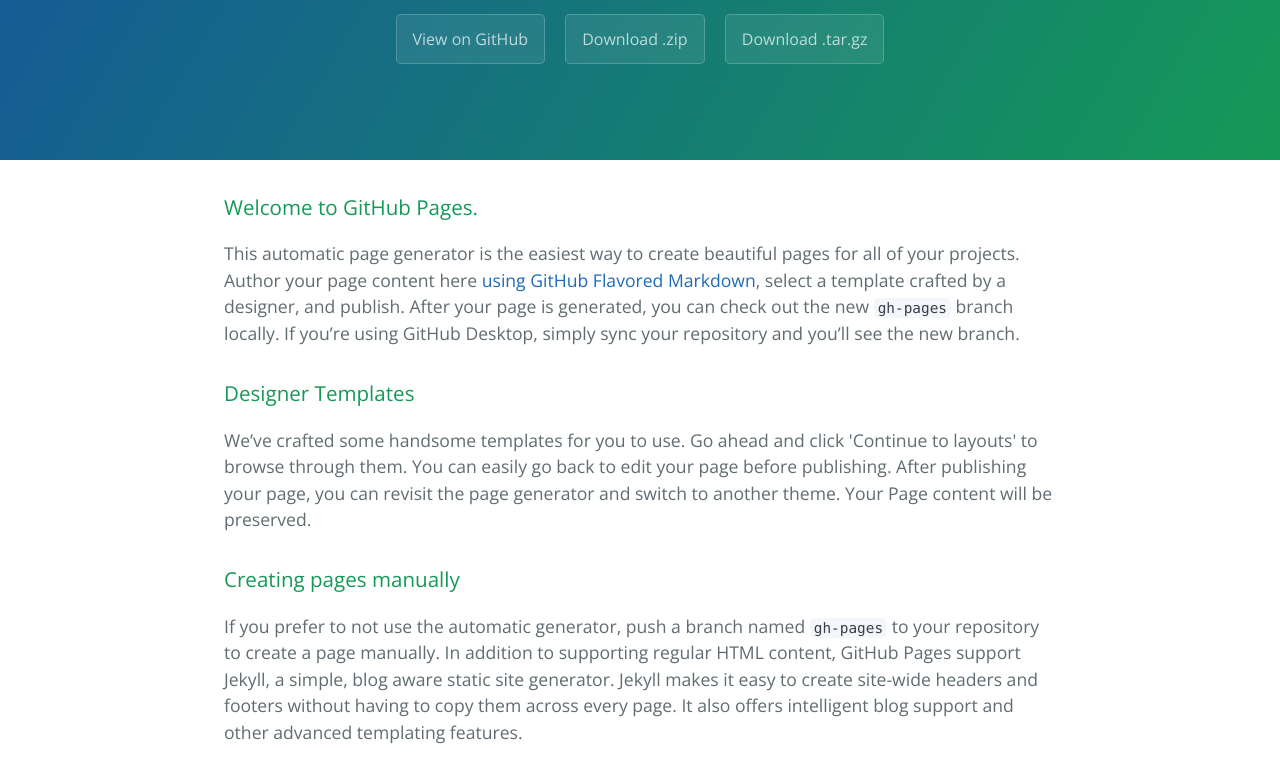
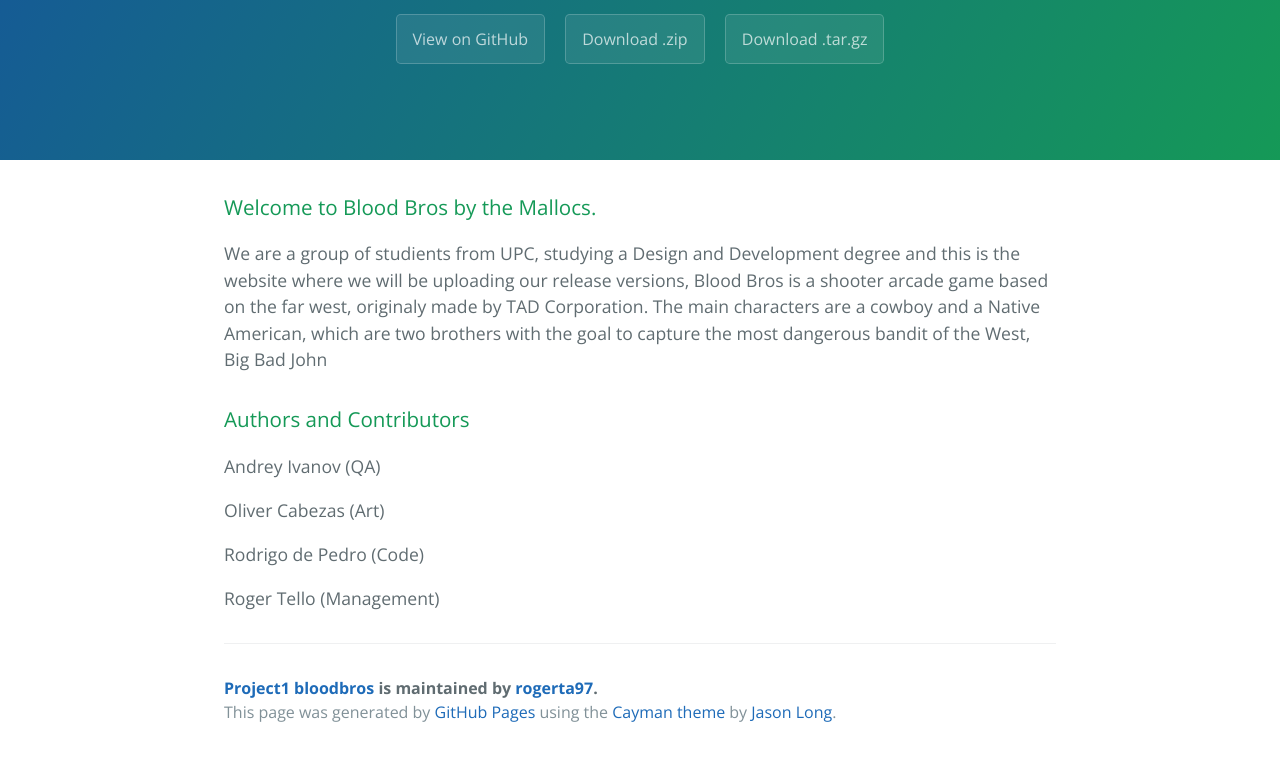
Before and after one commit to rodrigodpl/Project1_BloodBros, a plain HTML site: page index.html in a window 1280 px wide. Shown: the part 176-950 px from the top of the page. Drawn offline with nearby package versions, Linux system fonts and the light colour scheme.

```diff
--- a/index.html
+++ b/index.html
@@ -20,29 +20,20 @@
 
     <section class="main-content">
       <h3>
-<a id="welcome-to-github-pages" class="anchor" href="#welcome-to-github-pages" aria-hidden="true"><span aria-hidden="true" class="octicon octicon-link"></span></a>Welcome to GitHub Pages.</h3>
+<a id="welcome-to-blood-bros-by-the-mallocs" class="anchor" href="#welcome-to-blood-bros-by-the-mallocs" aria-hidden="true"><span aria-hidden="true" class="octicon octicon-link"></span></a>Welcome to Blood Bros by the Mallocs.</h3>
 
-<p>This automatic page generator is the easiest way to create beautiful pages for all of your projects. Author your page content here <a href="https://guides.github.com/features/mastering-markdown/">using GitHub Flavored Markdown</a>, select a template crafted by a designer, and publish. After your page is generated, you can check out the new <code>gh-pages</code> branch locally. If you’re using GitHub Desktop, simply sync your repository and you’ll see the new branch.</p>
-
-<h3>
-<a id="designer-templates" class="anchor" href="#designer-templates" aria-hidden="true"><span aria-hidden="true" class="octicon octicon-link"></span></a>Designer Templates</h3>
-
-<p>We’ve crafted some handsome templates for you to use. Go ahead and click 'Continue to layouts' to browse through them. You can easily go back to edit your page before publishing. After publishing your page, you can revisit the page generator and switch to another theme. Your Page content will be preserved.</p>
-
-<h3>
-<a id="creating-pages-manually" class="anchor" href="#creating-pages-manually" aria-hidden="true"><span aria-hidden="true" class="octicon octicon-link"></span></a>Creating pages manually</h3>
-
-<p>If you prefer to not use the automatic generator, push a branch named <code>gh-pages</code> to your repository to create a page manually. In addition to supporting regular HTML content, GitHub Pages support Jekyll, a simple, blog aware static site generator. Jekyll makes it easy to create site-wide headers and footers without having to copy them across every page. It also offers intelligent blog support and other advanced templating features.</p>
+<p>We are a group of studients from UPC, studying a Design and Development degree and this is the website where we will be uploading our release versions, Blood Bros is a shooter arcade game based on the far west, originaly made by TAD Corporation. The main characters are a cowboy and a Native American, which are two brothers with the goal to capture the most dangerous bandit of the West, Big Bad John</p>
 
 <h3>
 <a id="authors-and-contributors" class="anchor" href="#authors-and-contributors" aria-hidden="true"><span aria-hidden="true" class="octicon octicon-link"></span></a>Authors and Contributors</h3>
 
-<p>You can <a href="https://help.github.com/articles/basic-writing-and-formatting-syntax/#mentioning-users-and-teams" class="user-mention">@mention</a> a GitHub username to generate a link to their profile. The resulting <code>&lt;a&gt;</code> element will link to the contributor’s GitHub Profile. For example: In 2007, Chris Wanstrath (<a href="https://github.com/defunkt" class="user-mention">@defunkt</a>), PJ Hyett (<a href="https://github.com/pjhyett" class="user-mention">@pjhyett</a>), and Tom Preston-Werner (<a href="https://github.com/mojombo" class="user-mention">@mojombo</a>) founded GitHub.</p>
+<p>Andrey Ivanov (QA)</p>
 
-<h3>
-<a id="support-or-contact" class="anchor" href="#support-or-contact" aria-hidden="true"><span aria-hidden="true" class="octicon octicon-link"></span></a>Support or Contact</h3>
+<p>Oliver Cabezas (Art)</p>
 
-<p>Having trouble with Pages? Check out our <a href="https://help.github.com/pages">documentation</a> or <a href="https://github.com/contact">contact support</a> and we’ll help you sort it out.</p>
+<p>Rodrigo de Pedro (Code)</p>
+
+<p>Roger Tello (Management)</p>
 
       <footer class="site-footer">
         <span class="site-footer-owner"><a href="https://github.com/rogerta97/Project1_BloodBros">Project1 bloodbros</a> is maintained by <a href="https://github.com/rogerta97">rogerta97</a>.</span>
```
Also changed, not shown: params.json (+1 -1 lines).
